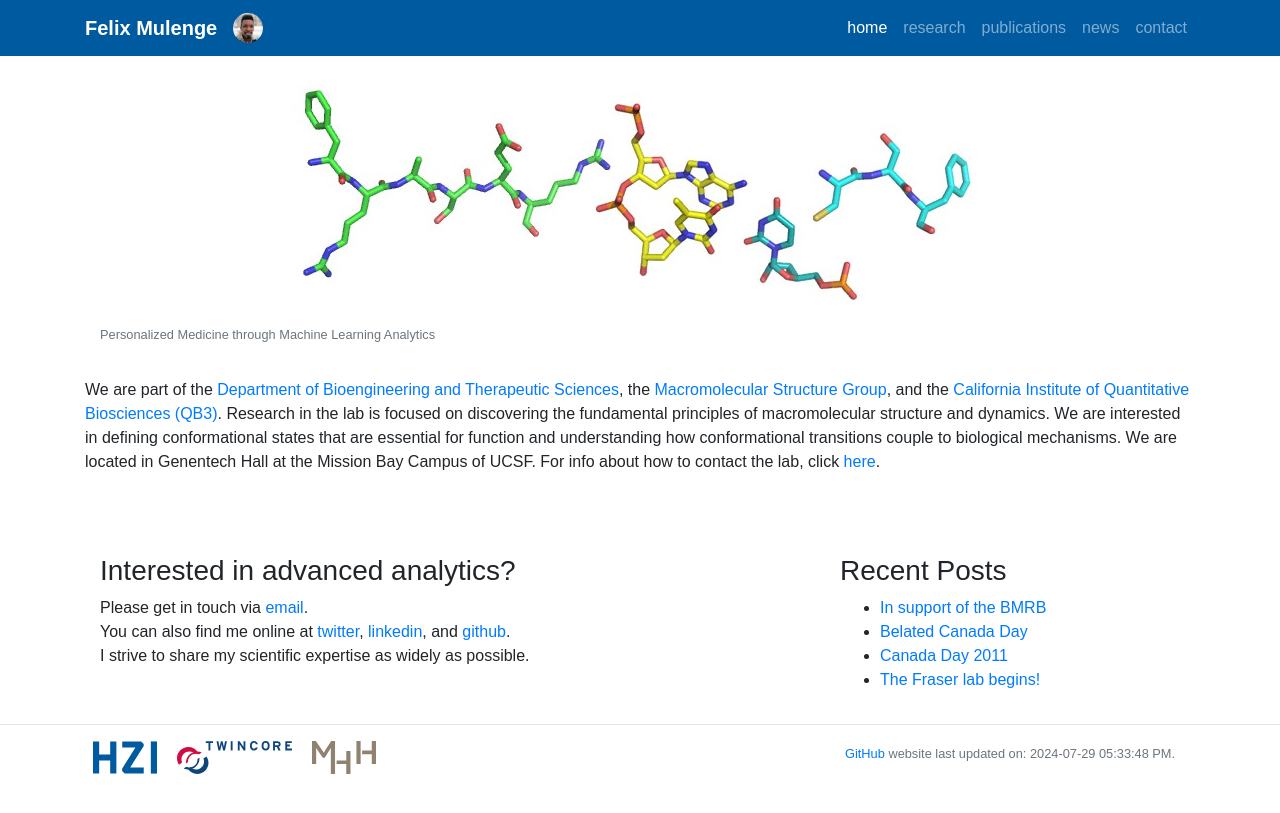
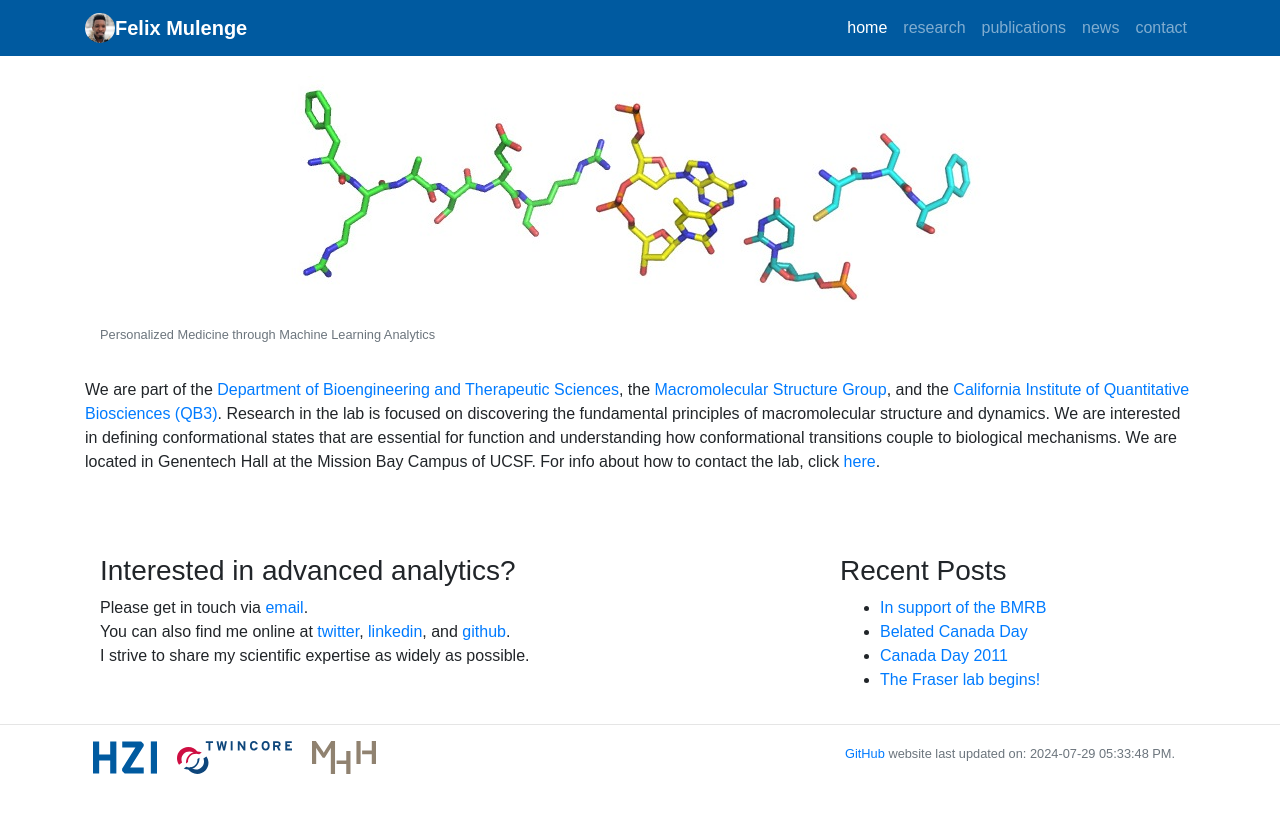
Before and after one commit to fmulenge/fmulenge.github.io, a Jekyll site: the page built from index.md, in a window 1280 px wide. Shown: the top 813 px of the page. Built offline with Jekyll 4.4.1, drawn with Linux system fonts in a browser that asks for light colours.

Commit message:
Update header.html

```diff
--- a/_includes/header.html
+++ b/_includes/header.html
@@ -24,8 +24,8 @@
     <!-- Static navbar -->
     <nav class="navbar navbar-expand-lg navbar-dark" style="background-color: #005AA0">
       <div class="container">
+        <a href="https://www.helmholtz-hzi.de/en/"><img class="avatar" src="/static/img/logo/host_logo.jpg" alt=""></a>
         <a class="navbar-brand" style="font-weight:bold" href="/">{{site.name}}</a>
-        <a href="https://www.helmholtz-hzi.de/en/"><img class="avatar" src="/static/img/logo/host_logo.jpg" alt=""></a>
         <button type="button" class="navbar-toggler" data-toggle="collapse" data-target="#navbarContent" aria-controls="navbarContent" aria-expanded="false" aria-label="Toggle navigation">
           <span class="navbar-toggler-icon"></span>
         </button>
```
